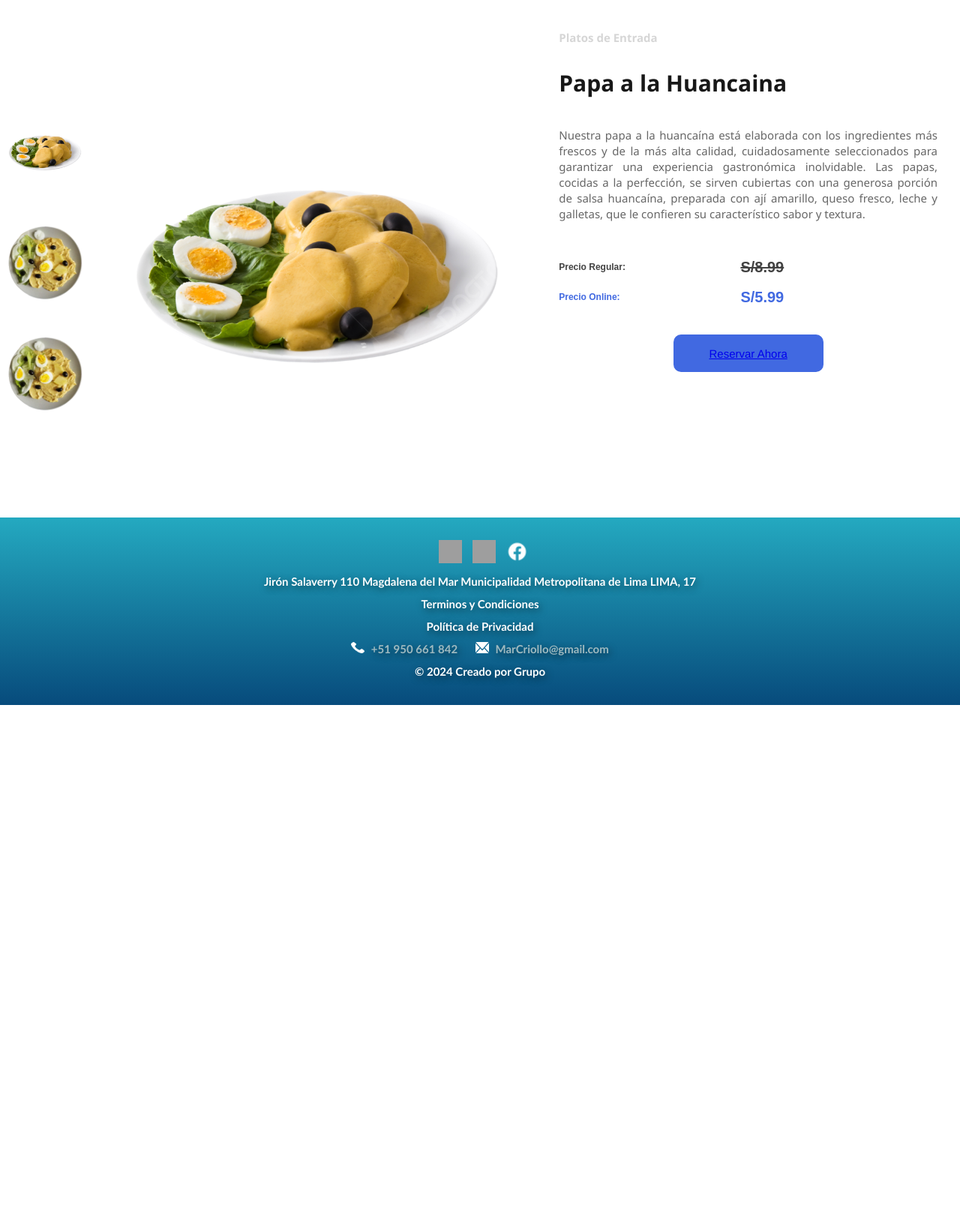
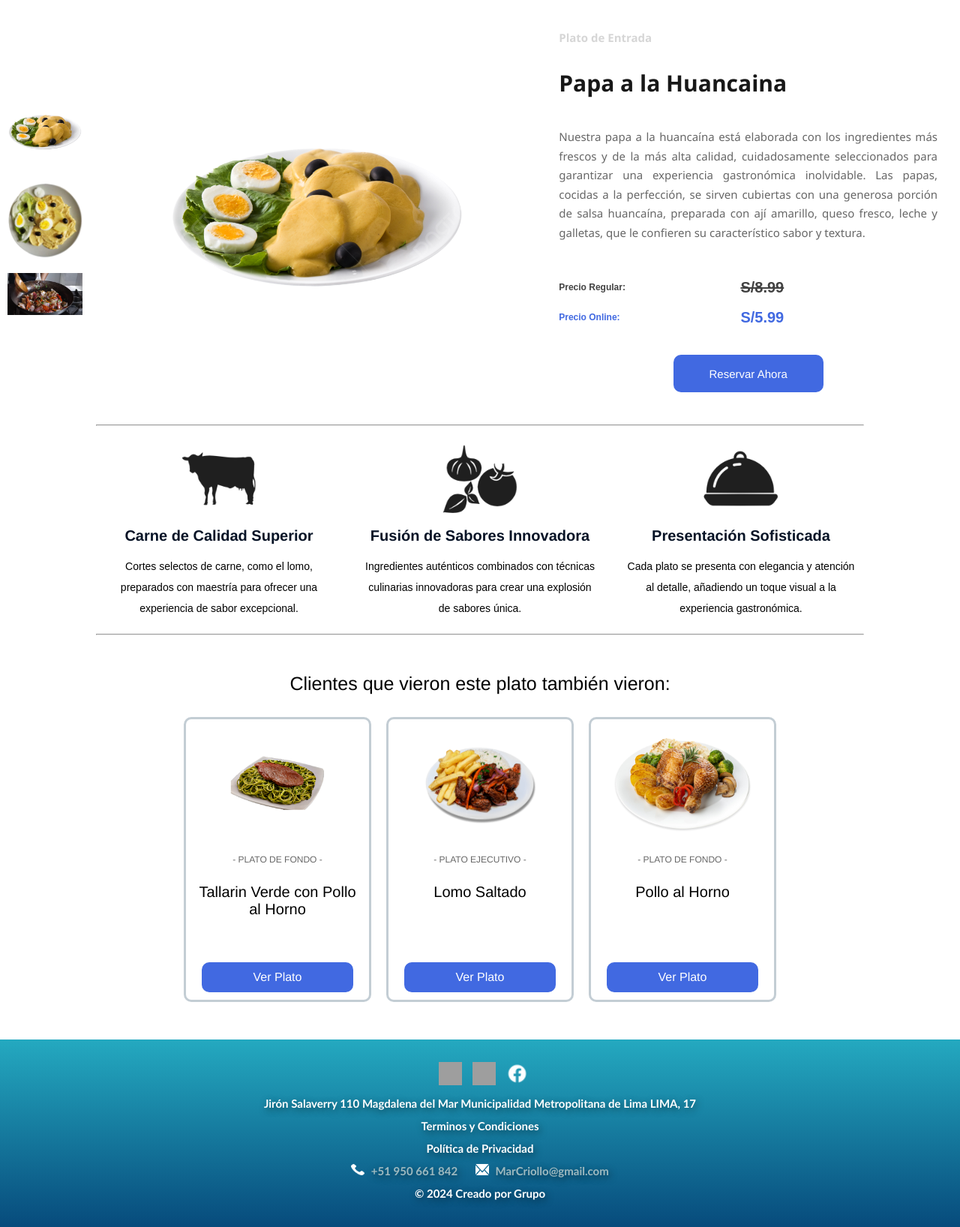
Before and after one commit to JulianCamachoCalle/MarCriollo, a PHP site: page /productos/papHuanca.html in a window 1280 px wide. Shown: the part 181-1817 px from the top of the page at 75% size. Before the commit the page ends 1121 px from the top, so only its background shows below. Run offline with PHP 8.4, Linux system fonts and the light colour scheme; grey boxes are pictures that could not be loaded.

Commit message:
Modificacion de las paginas(.html) y estilo(.css) Productos

```diff
--- a/Pag_MarCriollo/src/productos/papHuanca.html
+++ b/Pag_MarCriollo/src/productos/papHuanca.html
@@ -44,7 +44,7 @@
 
                 <div class="contenedorImg"><img src="/productos/img/papHuancaina_N.png" alt="Imagen 01" loading="lazy" onclick="cambiarImagen(this)"></div>
                 <div class="contenedorImg"><img src="/productos/img/papHuancaina_A.png" alt="Imagen 02" loading="lazy" onclick="cambiarImagen(this)"></div>
-                <div class="contenedorImg"><img src="/productos/img/papHuancaina_A.png" alt="Imagen 03" loading="lazy" onclick="cambiarImagen(this)"></div>
+                <div class="contenedorImg"><img src="/productos/img/print_Lomo.png" alt="Imagen 03" loading="lazy" onclick="cambiarImagen(this)"></div>
 
             </div>
             <div class="imgProducto">
@@ -53,7 +53,7 @@
                 </div>
             </div>
             <div class="descProducto">
-                <div class="tipo"><h2>Platos de Entrada</h2></div>
+                <div class="tipo"><h2>Plato de Entrada</h2></div>
                 <div class="titulo"><h2>Papa a la Huancaina</h2></div>
                 <div class="descripcion"><p>Nuestra papa a la huancaína está elaborada con los ingredientes más frescos y de la más alta calidad, cuidadosamente seleccionados para garantizar una experiencia gastronómica inolvidable. Las papas, cocidas a la perfección, se sirven cubiertas con una generosa porción de salsa huancaína, preparada con ají amarillo, queso fresco, leche y galletas, que le confieren su característico sabor y textura.</p></div>
                 <div class="conPrecio">
@@ -67,11 +67,53 @@
                     </div>
                 </div>
                 <div class="conBoton">
-                    <div class="botonPedir"><a href="/contacto.html">Reservar Ahora</a></div>
+                    <a class="botonPedir" href="/contacto.html">reservar ahora</a>
                 </div>
             </div>
         </div>
+        <div class="linea-separadora"><hr></div>
+        <div class="conMain-Descripcion">
+            <div class="item">
+                <div class="con-img"><img src="/productos/img/ico_vaca.png" alt="Vaca"></div>
+                <h1>Carne de Calidad Superior</h1>
+                <P>Cortes selectos de carne, como el lomo, preparados con maestría para ofrecer una experiencia de sabor excepcional.</P>
+            </div>
+            <div class="item">
+                <div class="con-img"><img src="/productos/img/ico_Verdura.png" alt="Verdura"></div>
+                <h1>Fusión de Sabores Innovadora</h1>
+                <P>Ingredientes auténticos combinados con técnicas culinarias innovadoras para crear una explosión de sabores única.</P>
+            </div>
+            <div class="item">
+                <div class="con-img"><img src="/productos/img/ico_Plato.png" alt="Plato"></div>
+                <h1>Presentación Sofisticada</h1>
+                <P>Cada plato se presenta con elegancia y atención al detalle, añadiendo un toque visual a la experiencia gastronómica.</P>
+            </div>
+        </div>
+        <div class="linea-separadora"><hr></div>
 
+        <!-- .ConMain-Ruleta. Clase con-textRuleta fuera de .conMain-Ruleta -->
+        <div class="con-textRuleta">Clientes que vieron este plato también vieron:</div>
+        <div class="conMain-Ruleta">
+
+            <div class="tarjeta">
+                <div id="img-tarjeta"><img src="/productos/img/tallVer_N.png" alt="TallarinVerde"></div>
+                <div id="tipo-tarjeta">- Plato de Fondo -</div>
+                <div id="txt-tarjeta">Tallarin Verde con Pollo al Horno</div>
+                <a href="/productos/tallVerde.html" id="boton-tarjeta">ver plato</a>
+            </div>
+            <div class="tarjeta">
+                <div id="img-tarjeta"><img src="/productos/img/lomo_N.png" alt="LomoSaltado"></div>
+                <div id="tipo-tarjeta">- Plato Ejecutivo -</div>
+                <div id="txt-tarjeta">Lomo Saltado</div>
+                <a href="/productos/lomSaltado.html" id="boton-tarjeta">ver plato</a>
+            </div>
+            <div class="tarjeta">
+                <div id="img-tarjeta"><img src="/productos/img/polloHorno_N.png" alt="PolloHorno"></div>
+                <div id="tipo-tarjeta">- Plato de Fondo -</div>
+                <div id="txt-tarjeta">Pollo al Horno</div>
+                <a href="/productos/polloHorno.html" id="boton-tarjeta">ver plato</a>
+            </div>
+        </div>
     </main>
     <script src="/JavaScript/producto.js"></script>
     <footer>
--- a/Pag_MarCriollo/src/style/productos.css
+++ b/Pag_MarCriollo/src/style/productos.css
@@ -7,10 +7,9 @@
 
     .productoCarta {    /* Implementacion del diseño ruleta */
         margin-top: 40px;
-        margin-bottom: 10px;
-        width: auto;
-        height: 80vh;
-        min-height: 500px;
+        margin-bottom: 40px;
+        width: 100%;
+        height: auto;
         display: flex;
         flex-direction: row; /* Fila */
 
@@ -19,7 +18,7 @@
             margin-left: 10px;
             width: 200px;
             max-width: 100px; /* ? */
-            height: 100%;
+            height: auto;
             /* border: 2px solid rgb(0, 119, 224); */
             display: flex;
             flex-direction: column;
@@ -28,7 +27,7 @@
 
             .contenedorImg {
                 width: 100%;
-                height: 20%;
+                height: auto;
                 margin-bottom: 20px;
                 display: flex;
                 align-items: center;
@@ -43,9 +42,8 @@
             }
         }
         .imgProducto {  /* Imagen principal */
-            /* border: 2px solid black; */
             width: 60vw;
-            height: 100%;
+            height: auto;
             display: flex;
             align-items: center;
             justify-content: center;
@@ -114,7 +112,7 @@
                     font-size: 15px;
                     color: rgb(103, 103, 103);
                     text-align: justify;
-                    line-height: 1.4;
+                    line-height: 1.7;
                 }
             }
 
@@ -259,8 +257,15 @@
         }
     }
 
+    .con-textRuleta { /*Tuvo que estar dentro de .ConMain-Ruleta*/
+        margin-top: 50px;
+        margin-bottom: 30px;
+        font-size: 25px;
+        font-family: 'Franklin Gothic Medium', 'Arial Narrow', Arial, sans-serif;
+        text-align: center;
+    }
     .conMain-Ruleta {
-        margin-top: 50px;
+        margin-top: 10px;
         margin-bottom: 50px;
 
         height: 380px;
@@ -459,7 +464,7 @@
                     font-family: 'Segoe UI', Tahoma, Geneva, Verdana, sans-serif;
                     font-size: 15px;
                     color: rgb(103, 103, 103);
-                    line-height: 1.4;
+                    line-height: 1.7;
                 }
             }
 
@@ -603,6 +608,13 @@
         }
     }
 
+    .con-textRuleta { /*Tuvo que estar dentro de .ConMain-Ruleta*/
+        margin-top: 50px;
+        margin-bottom: 30px;
+        font-size: 20px;
+        font-family: 'Franklin Gothic Medium', 'Arial Narrow', Arial, sans-serif;
+        text-align: center;
+    }
     .conMain-Ruleta {
         margin-block: 30px;
         height: auto;
```
Also changed, not shown: Pag_MarCriollo/src/productos/lomSaltado.html (+5 -2 lines), Pag_MarCriollo/src/productos/polloHorno.html (+45 -3 lines), Pag_MarCriollo/src/productos/sopSemola.html (+45 -3 lines), Pag_MarCriollo/src/productos/tallVerde.html (+45 -3 lines).
